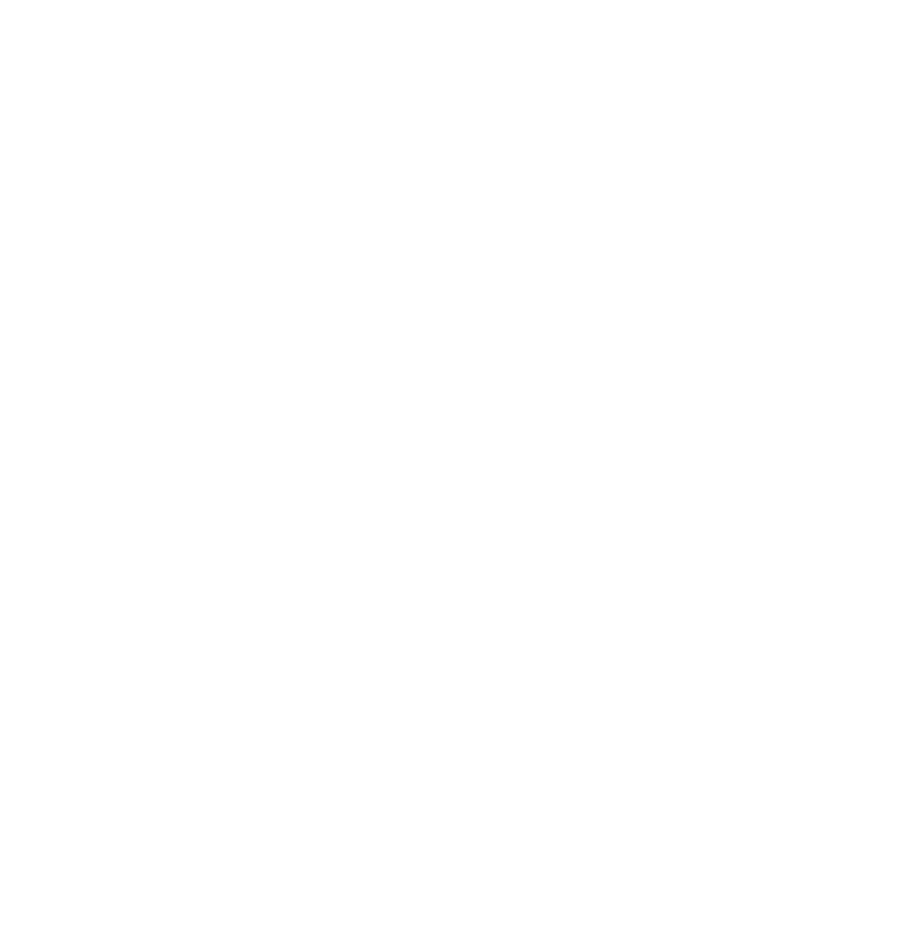
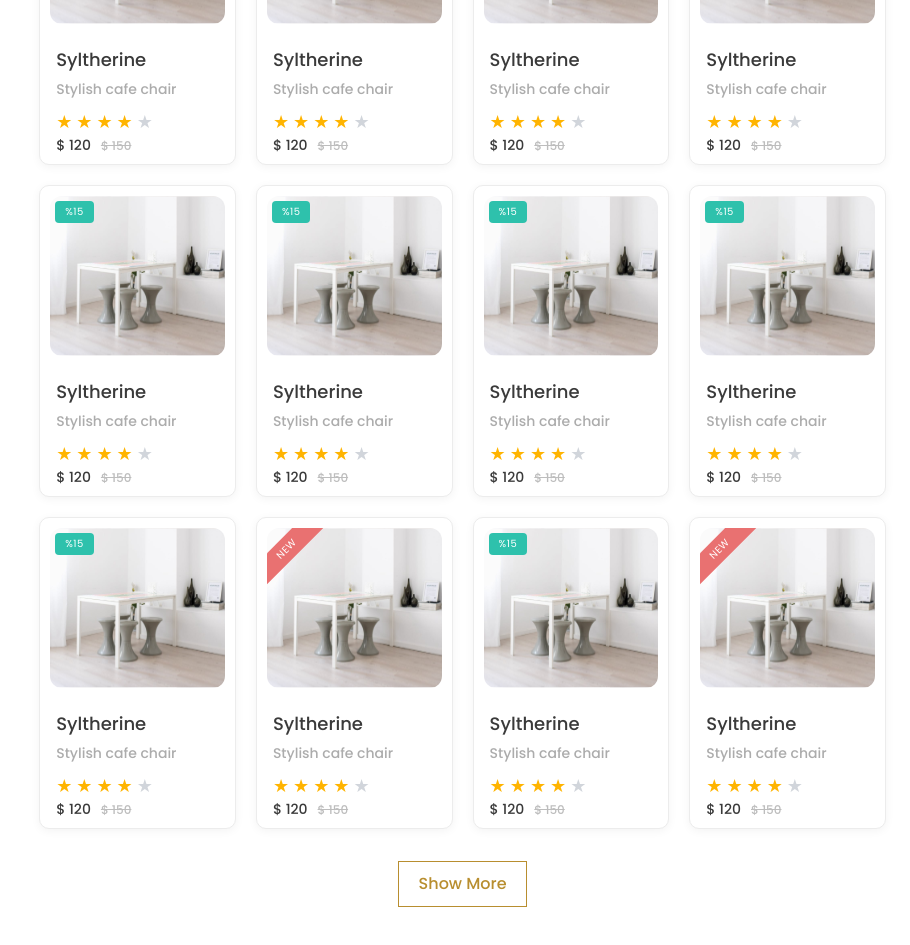
Before and after one commit to archis-academy/august-frontend-furniro-1, a React (Vite) app: page / in a window 1280 px wide. Shown: the part 1800-2745 px from the top of the page, without its empty margins (370-1280 px from the left). Before the commit the page ends 1523 px from the top, so only its background shows below. Built offline with nearby package versions, Linux system fonts and the light colour scheme.

Commit message:
[AU-9] -  our product section completed

```diff
--- /dev/null
+++ b/src/Components/OurProduct/OurProduct.module.scss
@@ -0,0 +1,46 @@
+@use '../../styles/index.scss' as i;
+
+.container {
+  width: 100%;
+  max-width: 1200px;
+  margin: 0 auto;
+  padding: 40px 24px;
+
+  .title {
+    font-family: i.$font-family-base;
+    font-weight: 600;
+    font-size: 28px;
+    color: i.$dark;
+    text-align: center;
+    margin-bottom: 24px;
+  }
+
+  .grid {
+    display: grid;
+    grid-template-columns: repeat(4, 1fr);
+    gap: 20px;
+
+    @media (max-width: i.$desktop-s) {
+      grid-template-columns: repeat(3, 1fr);
+    }
+    @media (max-width: i.$tablet-m) {
+      grid-template-columns: repeat(2, 1fr);
+    }
+    @media (max-width: i.$mobile-m) {
+      grid-template-columns: 1fr;
+    }
+  }
+
+  .btnWrap {
+    display: flex;
+    justify-content: center;
+    margin-top: 32px;
+
+    button {
+      transition: transform 0.25s ease;
+      &:hover {
+        transform: translateY(-2px);
+      }
+    }
+  }
+}
--- /dev/null
+++ b/src/Components/OurProduct/index.jsx
@@ -0,0 +1,46 @@
+import React, { useState } from 'react';
+import ProductCard from '../ProductCard';
+import Buttons from '../Button/button';
+import styles from './OurProduct.module.scss';
+
+const order = [
+  'NEW','NEW','NEW','NEW',
+  '%15','%15','%15','%15','%15',
+  'NEW','%15','NEW',
+];
+
+const makeBadges = (count) =>
+  Array.from({ length: count }, (_, i) => order[i % 12]);
+
+function OurProduct() {
+  const [showMore, setShowMore] = useState(false);
+  const visibleCount = showMore ? 24 : 12;
+  const badges = makeBadges(visibleCount);
+
+  return (
+    <section className={styles.container}>
+      <h2 className={styles.title}>Our Products</h2>
+
+      <div className={styles.grid}>
+        {badges.map((badge, i) => (
+          <ProductCard
+            key={i}
+            variant={badge === 'NEW' ? 'ribbon' : 'pill'}
+            badgeText={badge}
+            rating={4}
+          />
+        ))}
+      </div>
+
+      <div className={styles.btnWrap}>
+        <Buttons
+          variant="tertiary"
+          text={showMore ? 'Show Less' : 'Show More'}
+          onClick={() => setShowMore((v) => !v)}
+        />
+      </div>
+    </section>
+  );
+}
+
+export default OurProduct;
--- a/src/Components/ProductCard/ProductCard.module.scss
+++ b/src/Components/ProductCard/ProductCard.module.scss
@@ -24,16 +24,16 @@
     .image {
       position: relative;
       z-index: 1;
-      display: block;
       width: 100%;
       height: 160px;
       object-fit: cover;
       transition: transform 0.35s ease;
+      display: block;
     }
 
     .badge {
       position: absolute;
-      z-index: 2; /* etiket her zaman üstte */
+      z-index: 2;
       color: #fff;
       letter-spacing: 0.5px;
       font-size: 10px;
@@ -42,7 +42,6 @@
       pointer-events: none;
       user-select: none;
     }
-
     .badgeRibbon {
       top: 10px;
       left: -32px;
@@ -50,7 +49,6 @@
       background: #e97171;
       padding: 6px 40px;
     }
-
     .badgePill {
       top: 5px;
       left: 5px;
@@ -59,9 +57,83 @@
       border-radius: 4px;
     }
 
+    .actions {
+      position: absolute;
+      top: 10px;
+      right: 10px;
+      display: flex;
+      flex-direction: column;
+      gap: 8px;
+      opacity: 0;
+      transform: translateX(12px);
+      transition:
+        opacity 0.25s ease,
+        transform 0.25s ease;
+      z-index: 3;
+    }
+
     &:hover {
       .image {
         transform: scale(1.05);
+      }
+      .actions {
+        opacity: 1;
+        transform: translateX(0);
+        pointer-events: auto;
+      }
+    }
+  }
+
+  .actionBtn {
+    width: 36px;
+    height: 36px;
+    padding: 6px;
+    border-radius: 10px;
+    border: 1px solid #ececec;
+    background: i.$white;
+    display: flex;
+    align-items: center;
+    justify-content: center;
+    box-shadow: 0 2px 6px rgba(0, 0, 0, 0.08);
+    transition:
+      transform 0.2s ease,
+      box-shadow 0.2s ease,
+      border-color 0.2s ease,
+      background-color 0.2s ease;
+    outline: none;
+
+    .likeIcon,
+    .searchIcon,
+    .shopIcon {
+      width: 18px;
+      height: 18px;
+      display: block;
+      transition: filter 0.2s ease;
+    }
+  }
+
+  .actionBtn:not(.liked):hover {
+    transform: translateY(-1px);
+    box-shadow: 0 4px 12px rgba(0, 0, 0, 0.12);
+    border-color: transparent;
+    background: i.$dark;
+    .likeIcon,
+    .searchIcon,
+    .shopIcon {
+      filter: invert(1) brightness(200%);
+    }
+  }
+
+  .liked {
+    background: i.$white;
+    border: 1px solid #ececec;
+    box-shadow: 0 2px 6px rgba(0, 0, 0, 0.08);
+
+    &:hover {
+      background: #fff;
+      border-color: #ececec;
+      .likeIcon {
+        filter: none;
       }
     }
   }
@@ -79,7 +151,6 @@
       color: #3a3a3a;
       margin-bottom: 6px;
     }
-
     .productDesc {
       font-weight: 500;
       font-size: 14px;
@@ -91,7 +162,6 @@
       display: flex;
       gap: 4px;
       font-size: 20px;
-
       .starFilled {
         color: #ffb400;
         font-size: 18px;
@@ -106,7 +176,6 @@
       display: flex;
       align-items: baseline;
       gap: 10px;
-
       .discountPrice {
         font-weight: 500;
         font-size: 14px;
--- a/src/Components/ProductCard/index.jsx
+++ b/src/Components/ProductCard/index.jsx
@@ -1,7 +1,8 @@
-import React from 'react';
+import React, { useState } from 'react';
 import styles from './ProductCard.module.scss';
 
 function ProductCard({ variant = 'ribbon', badgeText = 'NEW', rating = 4 }) {
+  const [liked, setLiked] = useState(false);
   const totalStars = 5;
 
   return (
@@ -24,6 +25,50 @@ function ProductCard({ variant = 'ribbon', badgeText = 'NEW', rating = 4 }) {
             src="/assets/product/cardImage.svg"
             alt="Syltherine"
           />
+
+          <div className={styles.actions}>
+            <button
+              type="button"
+              className={`${styles.actionBtn} ${liked ? styles.liked : ''}`}
+              aria-label="Like"
+              aria-pressed={liked}
+              onClick={() => setLiked((v) => !v)}
+            >
+              <img
+                className={styles.likeIcon}
+                src={
+                  liked
+                    ? '/assets/product/likeIcon-filled-red.svg'
+                    : '/assets/product/likeIcon.svg'
+                }
+                alt=""
+              />
+            </button>
+
+            <button
+              type="button"
+              className={styles.actionBtn}
+              aria-label="Search"
+            >
+              <img
+                className={styles.searchIcon}
+                src="/assets/product/searchIcon.svg"
+                alt=""
+              />
+            </button>
+
+            <button
+              type="button"
+              className={styles.actionBtn}
+              aria-label="Add to cart"
+            >
+              <img
+                className={styles.shopIcon}
+                src="/assets/product/shopIcon.svg"
+                alt=""
+              />
+            </button>
+          </div>
         </div>
       </div>
 
--- /dev/null
+++ b/src/Sections/OurProductSection/OurProductSection.module.scss
@@ -0,0 +1,19 @@
+.sectionContainer {
+  max-width: 1440px;
+  width: 100%;
+  display: flex;
+  justify-content: end;
+}
+
+.sidePart {
+  display: flex;
+  justify-content: start;
+  min-height: 300px;
+  position: sticky;
+  top: 80px;
+}
+
+.ourProductWrap {
+  display: flex;
+  min-width: 0;
+}
--- /dev/null
+++ b/src/Sections/OurProductSection/index.jsx
@@ -0,0 +1,19 @@
+import React from 'react';
+import OurProduct from '../../Components/OurProduct';
+import styles from './OurProductSection.module.scss';
+
+function OurProductSection() {
+  return (
+    <section className={styles.sectionContainer}>
+      <aside className={styles.sidePart}>
+        {/* Sidebar content can go here (şimdilik boş alan) */}
+      </aside>
+
+      <div className={styles.ourProductWrap}>
+        <OurProduct />
+      </div>
+    </section>
+  );
+}
+
+export default OurProductSection;
--- a/src/pages/main/index.jsx
+++ b/src/pages/main/index.jsx
@@ -1,5 +1,6 @@
 import React from 'react';
 import { ExploreMoreSection, HeroSection } from '../../Sections';
+import OurProductSection from '../../Sections/OurProductSection';
 import Product from '../../Components/ProductCard';
 
 export const Home = () => {
@@ -7,6 +8,7 @@ export const Home = () => {
     <div>
       <HeroSection />
       <ExploreMoreSection />
+      <OurProductSection />
     </div>
   );
 };
--- a/src/router.jsx
+++ b/src/router.jsx
@@ -3,7 +3,7 @@ import { Home } from './pages/main';
 import { SignUp } from './pages/SignUp';
 import Login from './pages/login';
 import Navbar from './components/Navbar/navbar';
-import ProductCard from './Components/ProductCard';
+import OurProduct from './Components/OurProduct';
 
 export const Router = () => {
   return (
@@ -13,7 +13,7 @@ export const Router = () => {
         <Route path="/" element={<Home />} />
         <Route path="/sign-up" element={<SignUp />} />
         <Route path="/login" element={<Login />} />
-        <Route path="product" element={<ProductCard />} />
+        <Route path="ourProduct" element={<OurProduct />} />
       </Routes>
     </BrowserRouter>
   );
--- a/src/styles/_variables.scss
+++ b/src/styles/_variables.scss
@@ -8,6 +8,9 @@ $cream: #fff3e3;
 $teal: #2ec1ac;
 $salmon: #e97171;
 $orange: #ff9900;
+
+//background colors
+$white: #fff;
 
 //Fonts
 $font-family-base: 'Poppins', system-ui, sans-serif;
```
Also changed, not shown: public/assets/product/likeIcon-filled-red.svg, src/Components/ProductCard/README.md (added).
